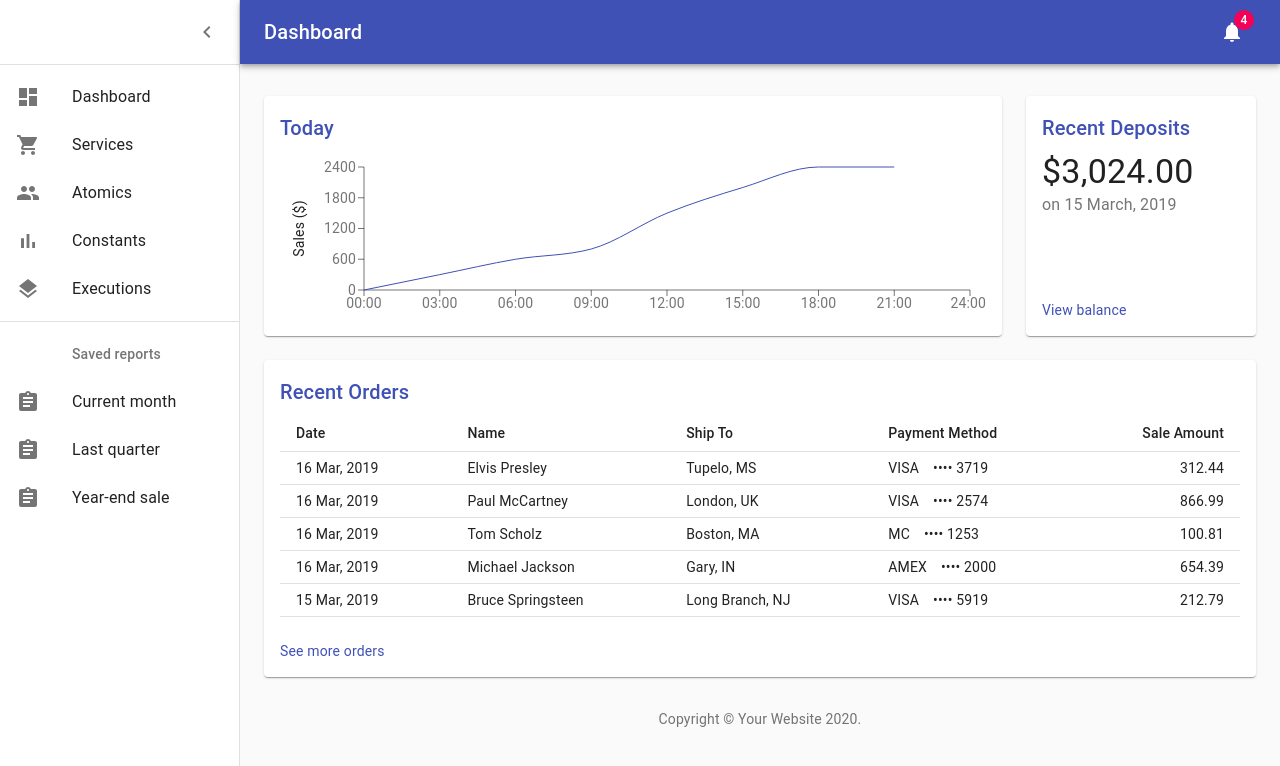
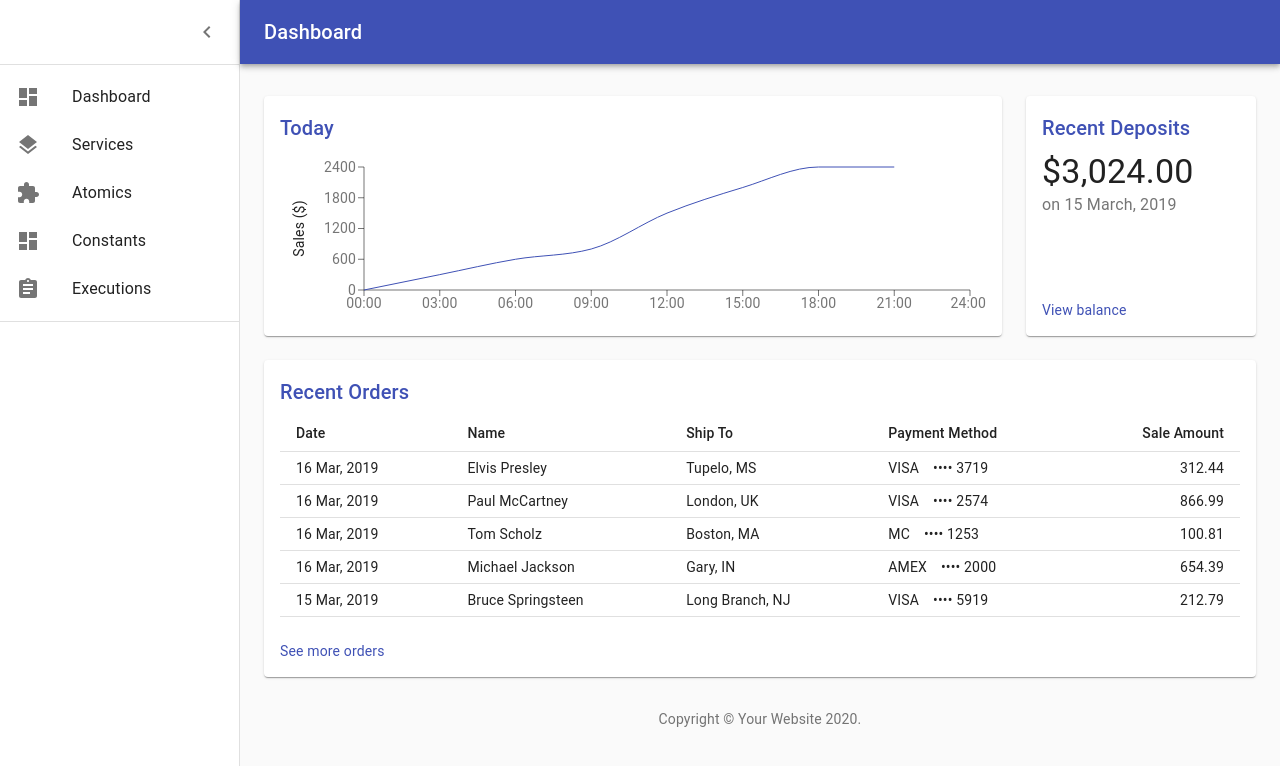
Before and after one commit to SebastianRod/React, a React (Create React App) app in the folder orch_front/: page / in a window 1280 px wide. Shown: the top 766 px of the page. Built offline with nearby package versions, Linux system fonts and the light colour scheme.

Commit message:
Side bar events added

```diff
--- a/orch_front/src/App.js
+++ b/orch_front/src/App.js
@@ -4,9 +4,6 @@ import './css/App.css';
 import atomics from './data/Atomics.json';
 import services from './data/Services.json';
 
-import Atomics from './components/Atomics';
-import Services from './components/Services';
-import Title from './components/Title';
 import Dashboard from './components/front_v2/Dashboard';
 
 
--- a/orch_front/src/components/front_v2/Dashboard.js
+++ b/orch_front/src/components/front_v2/Dashboard.js
@@ -10,15 +10,13 @@ import List from '@material-ui/core/List';
 import Typography from '@material-ui/core/Typography';
 import Divider from '@material-ui/core/Divider';
 import IconButton from '@material-ui/core/IconButton';
-import Badge from '@material-ui/core/Badge';
 import Container from '@material-ui/core/Container';
 import Grid from '@material-ui/core/Grid';
 import Paper from '@material-ui/core/Paper';
 import Link from '@material-ui/core/Link';
 import MenuIcon from '@material-ui/icons/Menu';
 import ChevronLeftIcon from '@material-ui/icons/ChevronLeft';
-import NotificationsIcon from '@material-ui/icons/Notifications';
-import { mainListItems, secondaryListItems } from './listItems';
+import MainListItems from './listItems';
 import Chart from './Chart';
 import Deposits from './Deposits';
 import Orders from './Orders';
@@ -145,11 +143,6 @@ export default function Dashboard() {
           <Typography component="h1" variant="h6" color="inherit" noWrap className={classes.title}>
             Dashboard
           </Typography>
-          <IconButton color="inherit">
-            <Badge badgeContent={4} color="secondary">
-              <NotificationsIcon />
-            </Badge>
-          </IconButton>
         </Toolbar>
       </AppBar>
       <Drawer
@@ -165,9 +158,10 @@ export default function Dashboard() {
           </IconButton>
         </div>
         <Divider />
-        <List>{mainListItems}</List>
+        <List>
+          <MainListItems/>
+        </List>
         <Divider />
-        <List>{secondaryListItems}</List>
       </Drawer>
       <main className={classes.content}>
         <div className={classes.appBarSpacer} />
--- a/orch_front/src/components/front_v2/listItems.js
+++ b/orch_front/src/components/front_v2/listItems.js
@@ -2,69 +2,69 @@ import React from 'react';
 import ListItem from '@material-ui/core/ListItem';
 import ListItemIcon from '@material-ui/core/ListItemIcon';
 import ListItemText from '@material-ui/core/ListItemText';
-import ListSubheader from '@material-ui/core/ListSubheader';
 import DashboardIcon from '@material-ui/icons/Dashboard';
-import ShoppingCartIcon from '@material-ui/icons/ShoppingCart';
-import PeopleIcon from '@material-ui/icons/People';
-import BarChartIcon from '@material-ui/icons/BarChart';
+import PuzzleIcon from '@material-ui/icons/Extension';
 import LayersIcon from '@material-ui/icons/Layers';
 import AssignmentIcon from '@material-ui/icons/Assignment';
 
-export const mainListItems = (
+export default class MainListItems extends React.Component {
+
+    constructor(props){
+        super(props);
+
+        this.state = {
+            selected : false
+        }
+    }
+
+    onClickEvent = () => {
+        this.setState({
+            selected : !this.state.selected
+        })
+    }
+
+    render() {
+        return (
             <div>
-    <ListItem button>
+                <ListItem
+                    button
+                    onClick={this.onClickEvent}
+                    selected={this.state.selected}
+                >
                 <ListItemIcon>
                     <DashboardIcon />
                 </ListItemIcon>
                 <ListItemText primary="Dashboard" />
                 </ListItem>
-    <ListItem button>
+                <ListItem
+                    button
+                    onClick={this.onClickEvent}
+                    selected={this.state.selected}
+                >
                 <ListItemIcon>
-        <ShoppingCartIcon />
+                    <LayersIcon />
                 </ListItemIcon>
                 <ListItemText primary="Services" />
                 </ListItem>
                 <ListItem button>
                 <ListItemIcon>
-        <PeopleIcon />
+                    <PuzzleIcon />
                 </ListItemIcon>
                 <ListItemText primary="Atomics" />
                 </ListItem>
                 <ListItem button>
                 <ListItemIcon>
-        <BarChartIcon />
+                    <DashboardIcon />
                 </ListItemIcon>
                 <ListItemText primary="Constants" />
                 </ListItem>
                 <ListItem button>
                 <ListItemIcon>
-        <LayersIcon />
+                    <AssignmentIcon />
                 </ListItemIcon>
                 <ListItemText primary="Executions" />
                 </ListItem>
             </div>
         );
-
-export const secondaryListItems = (
-  <div>
-    <ListSubheader inset>Saved reports</ListSubheader>
-    <ListItem button>
-      <ListItemIcon>
-        <AssignmentIcon />
-      </ListItemIcon>
-      <ListItemText primary="Current month" />
-    </ListItem>
-    <ListItem button>
-      <ListItemIcon>
-        <AssignmentIcon />
-      </ListItemIcon>
-      <ListItemText primary="Last quarter" />
-    </ListItem>
-    <ListItem button>
-      <ListItemIcon>
-        <AssignmentIcon />
-      </ListItemIcon>
-      <ListItemText primary="Year-end sale" />
-    </ListItem>
-  </div>
-);
+    }
+}
```
Lines whose indentation alone changed are shown as unchanged.
